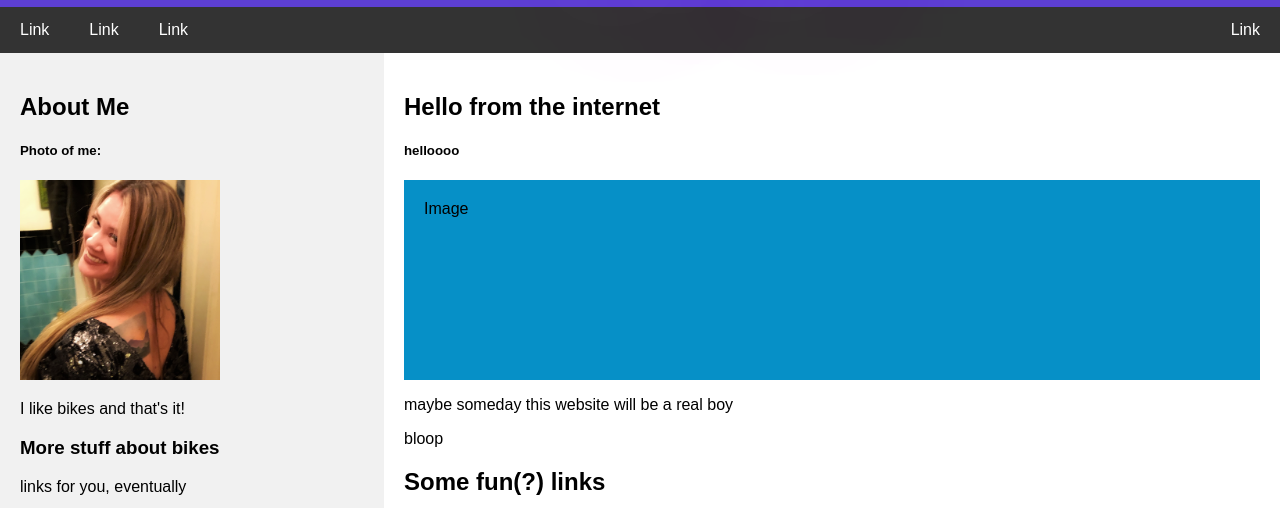
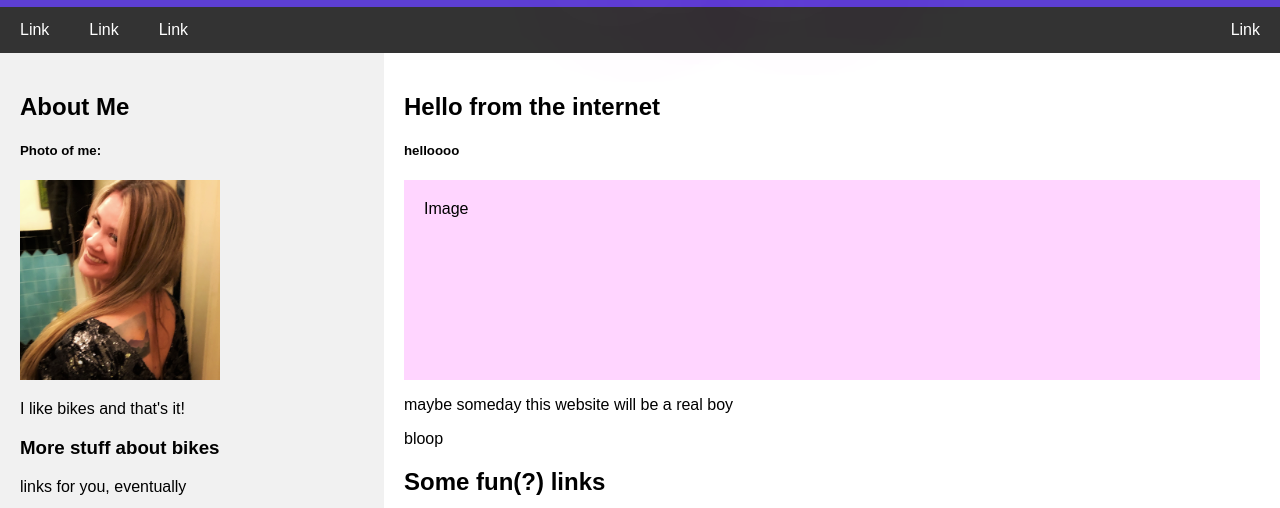
Before and after one commit to alycasey/sandbox, a website: page shittywebsite.html in a window 1280 px wide. Shown: the part 292-800 px from the top of the page. Drawn offline with Linux system fonts and the light colour scheme.

Commit message:
trying a neon color match

```diff
--- a/shittywebsite.html
+++ b/shittywebsite.html
@@ -84,7 +84,7 @@
         }
 
         .fakeimg {
-            background-color: rgb(6, 144, 199);
+            background-color: #FFD5FF;
             width: 100%;
             padding: 20px;
             height: 60px;
```
